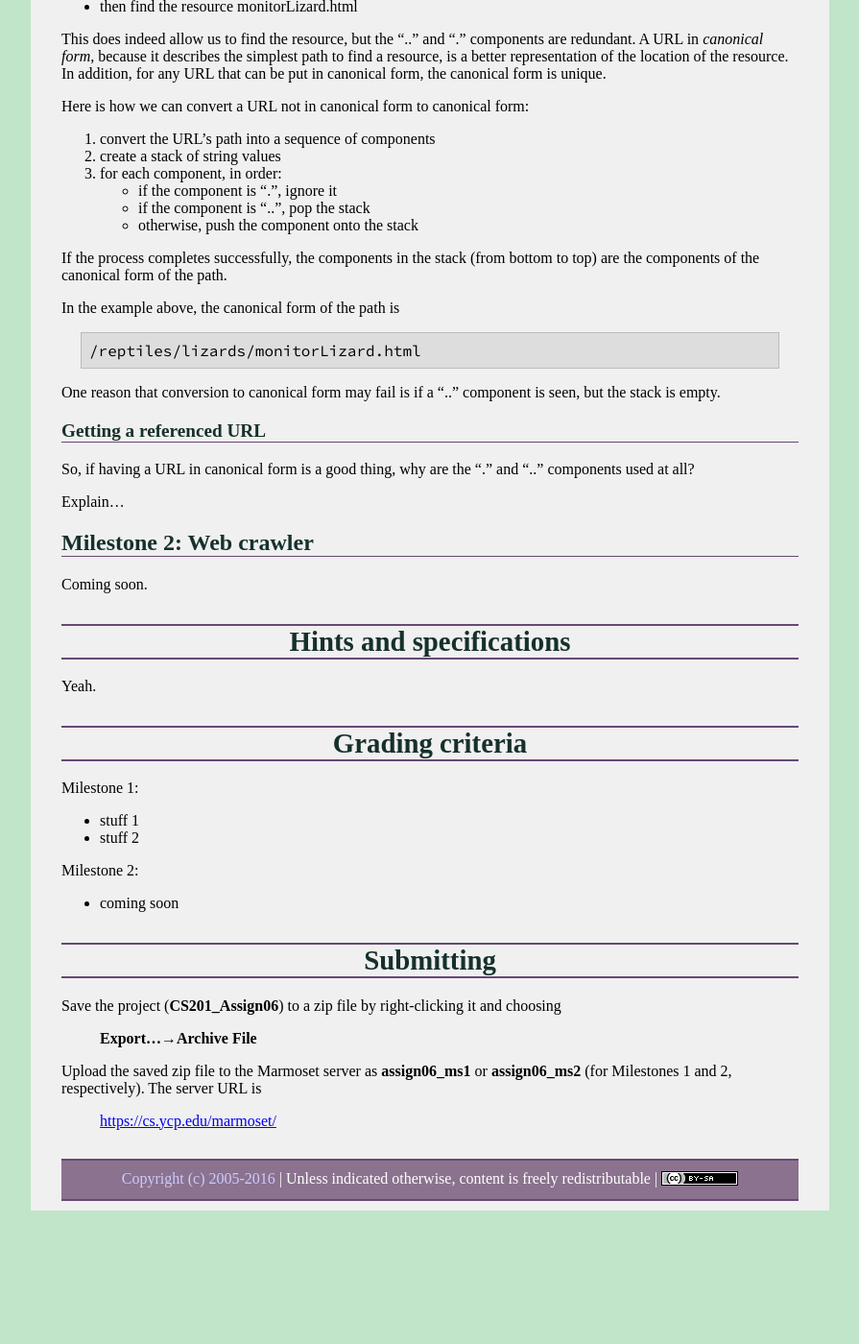
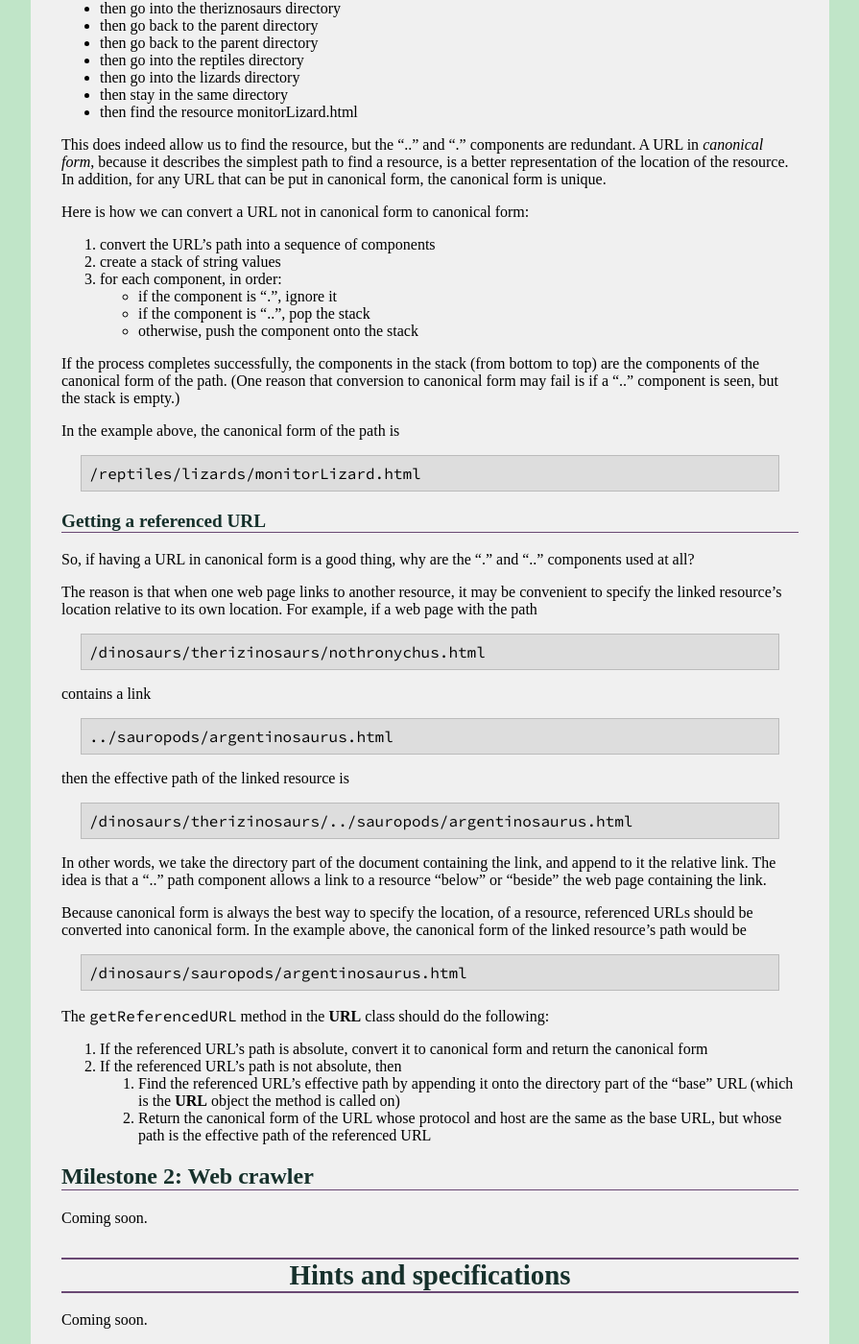
Before and after one commit to ycpcs/cs201-fall2016, a Jekyll site: the page built from assign/assign06.md, in a window 1280 px wide and 1400 px high, scrolled down 3159 px. Shown: the whole window at 96% size, without its empty margins (192-1087 px from the left). Built offline with Jekyll 4.4.1, drawn with Linux system fonts in a browser that asks for light colours; some web fonts are replaced; before the commit the page ends 4420 px from its top, so only the background shows below that; some of the changed text lies outside the part shown.

Commit message:
how getReferencedURL works

```diff
--- a/assign/assign06.md
+++ b/assign/assign06.md
@@ -21,6 +21,10 @@ You should see a project called **CS201\_Assign06** in the Package Explorer. You
 ## Milestone 1: URLs
 
 Your first task is to implement the methods in the **URL** class so that the tests in **URLTest** pass.
+
+<div class="callout">
+<b>Very important</b>: Do <em>not</em> use the <code>java.net.URL</code> class, or any other classes in the <code>java.net</code> package, in your implementation of the <b>URL</b> class.
+</div>
 
 A URL is a string of text specifying the location of a web resource.  A URL consists of a *protocol* (optional), followed by a *host* (optional), followed by a *path* (required).
 
@@ -71,7 +75,7 @@ A URL *object* is an instance of the **URL** class, and represents the informati
 * `getReferencedURL`: returns a URL referenced by a link occurring in a web document in absolute canonical form (see below)
 * `toString`: returns the textual representation of a URL
 
-Note that the `equals` and `compareTo` methods are already defined: you will not need to modify them.
+Note that the `equals`, `hashCode`, and `compareTo` methods are already defined: you will not need to modify them.  (All of them call `toString`, so they will not work correctly unless `toString` works correctly.)
 
 ### Finding the canonical form of a URL
 
@@ -151,23 +155,44 @@ Here is how we can convert a URL not in canonical form to canonical form:
 1. convert the URL's path into a sequence of components
 2. create a stack of string values
 3. for each component, in order:
-  * if the component is ".", ignore it
-  * if the component is "..", pop the stack
-  * otherwise, push the component onto the stack
+    * if the component is ".", ignore it
+    * if the component is "..", pop the stack
+    * otherwise, push the component onto the stack
 
-If the process completes successfully, the components in the stack (from bottom to top) are the components of the canonical form of the path.
+If the process completes successfully, the components in the stack (from bottom to top) are the components of the canonical form of the path.  (One reason that conversion to canonical form may fail is if a ".." component is seen, but the stack is empty.)
 
 In the example above, the canonical form of the path is
 
     /reptiles/lizards/monitorLizard.html
 
-One reason that conversion to canonical form may fail is if a ".." component is seen, but the stack is empty.
-
 ### Getting a referenced URL
 
 So, if having a URL in canonical form is a good thing, why are the "." and ".." components used at all?
 
-Explain...
+The reason is that when one web page links to another resource, it may be convenient to specify the linked resource's location relative to its own location.  For example, if a web page with the path
+
+    /dinosaurs/therizinosaurs/nothronychus.html
+
+contains a link
+
+    ../sauropods/argentinosaurus.html
+
+then the effective path of the linked resource is
+
+    /dinosaurs/therizinosaurs/../sauropods/argentinosaurus.html
+
+In other words, we take the directory part of the document containing the link, and append to it the relative link.  The idea is that a ".." path component allows a link to a resource "below" or "beside" the web page containing the link.
+
+Because canonical form is always the best way to specify the location, of a resource, referenced URLs should be converted into canonical form.  In the example above, the canonical form of the linked resource's path would be
+
+    /dinosaurs/sauropods/argentinosaurus.html
+
+The `getReferencedURL` method in the **URL** class should do the following:
+
+1. If the referenced URL's path is absolute, convert it to canonical form and return the canonical form
+2. If the referenced URL's path is not absolute, then
+    1. Find the referenced URL's effective path by appending it onto the directory part of the "base" URL (which is the **URL** object the method is called on)
+    2. Return the canonical form of the URL whose protocol and host are the same as the base URL, but whose path is the effective path of the referenced URL
 
 ## Milestone 2: Web crawler
 
@@ -175,7 +200,7 @@ Coming soon.
 
 # Hints and specifications
 
-Yeah.
+Coming soon.
 
 # Grading criteria
 
```
